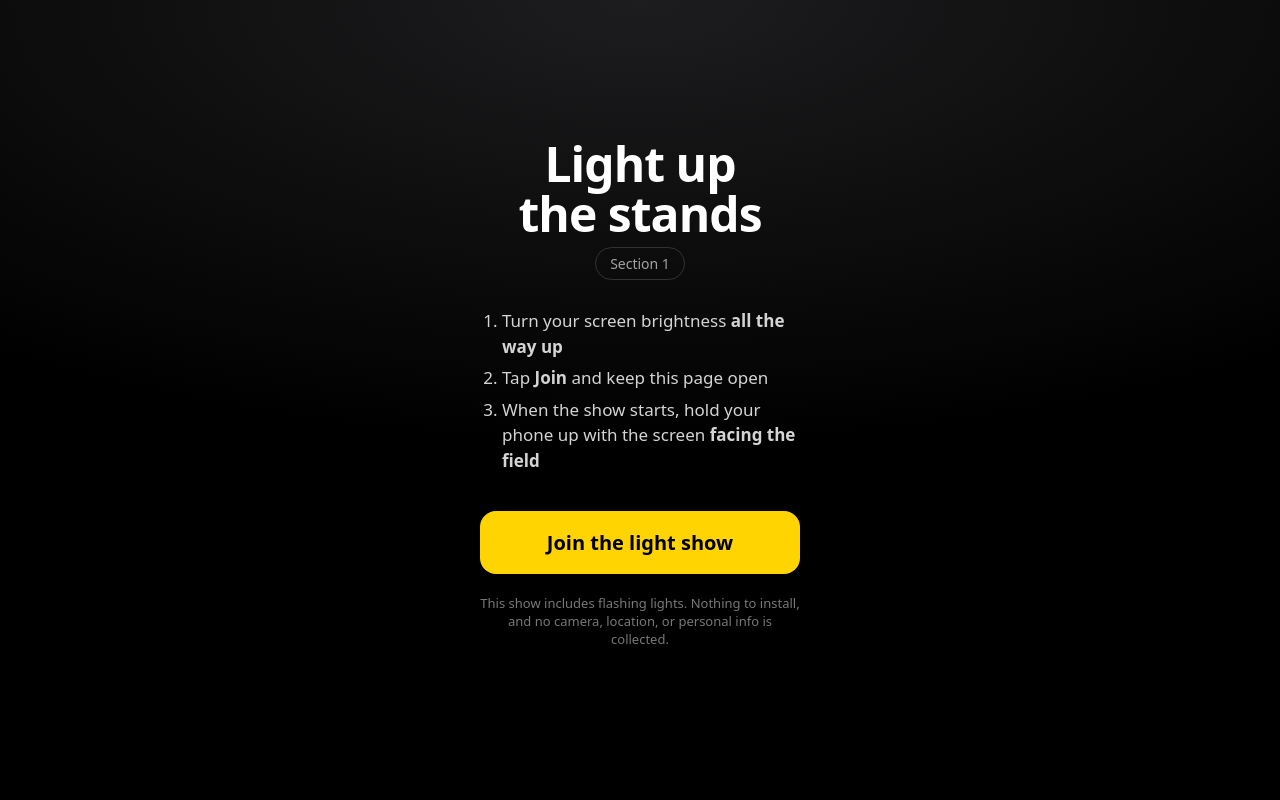
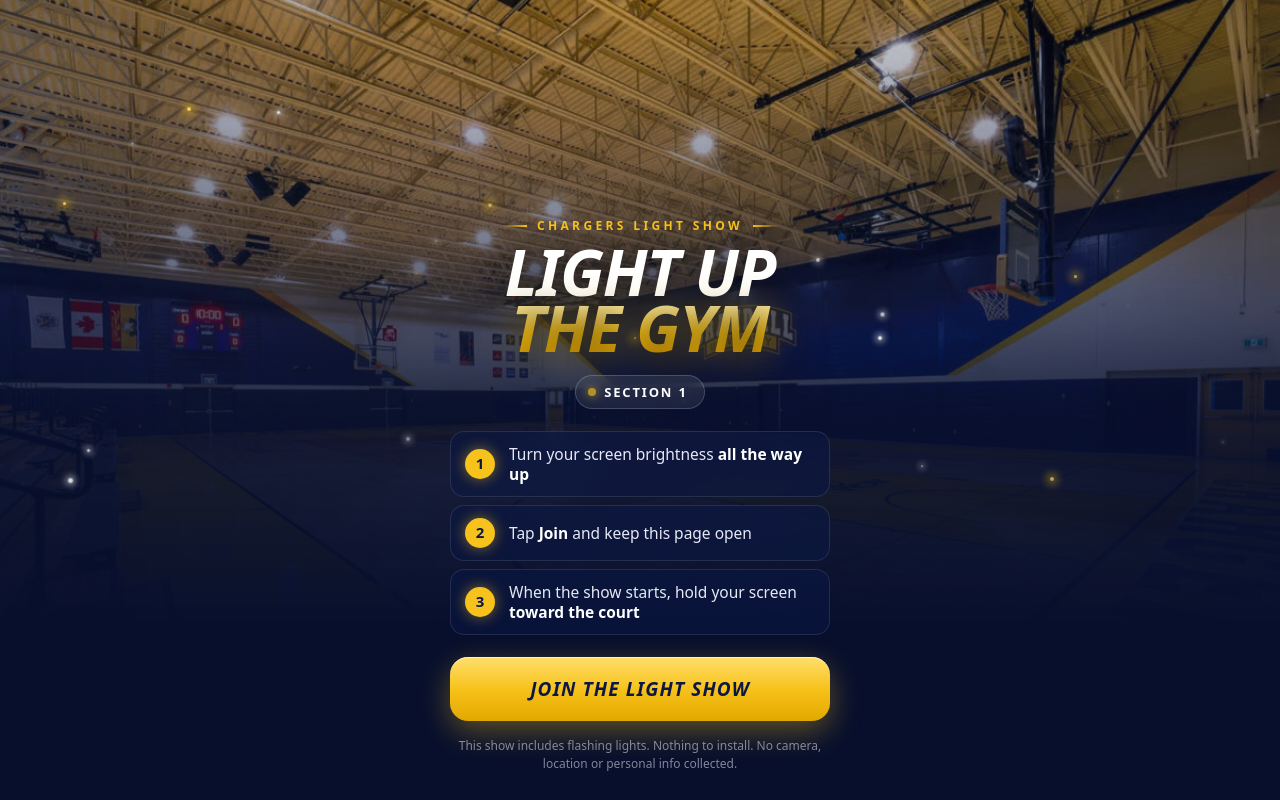
Before and after one commit to ethanjonesmedia/crowd-lights, a website: page public/index.html in a window 1280 px wide. Drawn offline with Linux system fonts and the light colour scheme.

Commit message:
Add files via upload

```diff
--- a/public/index.html
+++ b/public/index.html
@@ -3,7 +3,7 @@
 <head>
 <meta charset="utf-8">
 <meta name="viewport" content="width=device-width, initial-scale=1, viewport-fit=cover, user-scalable=no">
-<meta name="theme-color" content="#000000">
+<meta name="theme-color" content="#050a1f">
 <meta name="apple-mobile-web-app-capable" content="yes">
 <title>Light Show</title>
 <style>
@@ -14,14 +14,58 @@
   #light { position: fixed; inset: 0; background: #000; }
   .screen { position: fixed; inset: 0; display: flex; flex-direction: column; align-items: center; justify-content: center;
     padding: 24px max(20px, env(safe-area-inset-left)); text-align: center; }
-  #splash { background: radial-gradient(120% 80% at 50% 0%, #1d1d1f 0%, #000 70%); z-index: 3; }
-  h1 { font-size: clamp(32px, 9vw, 48px); line-height: 1.05; margin: 0 0 8px; letter-spacing: -0.02em; }
-  .badge { display: inline-block; border: 1px solid #333; border-radius: 999px; padding: 6px 14px; color: var(--muted); font-size: 14px; margin-bottom: 28px; }
-  ol { text-align: left; margin: 0 0 32px; padding: 0 0 0 22px; max-width: 320px; color: #d4d4d4; font-size: 17px; line-height: 1.5; }
-  ol li { margin-bottom: 6px; }
   button { font: inherit; cursor: pointer; }
-  #join { background: var(--accent); color: #000; border: 0; border-radius: 16px; padding: 18px 40px; font-size: 20px; font-weight: 700; width: 100%; max-width: 320px; }
-  .fine { margin-top: 20px; font-size: 13px; color: #777; max-width: 320px; }
+
+  /* ---------- Sign-in screen ---------- */
+  #splash { z-index: 3; justify-content: flex-end; overflow-y: auto; background: #050a1f;
+    padding-bottom: calc(28px + env(safe-area-inset-bottom)); --gold: #f7c21b; --gold-2: #ffdf6b; --navy: #0b1846; }
+  #splash .bg { position: fixed; inset: 0; background: url('/gym.jpg') center 30% / cover no-repeat;
+    animation: drift 24s ease-in-out infinite alternate; transform-origin: 60% 30%; }
+  @keyframes drift { from { transform: scale(1.05); } to { transform: scale(1.22) translate(-2%, 1%); } }
+  #splash .shade { position: fixed; inset: 0;
+    background:
+      radial-gradient(120% 60% at 50% 0%, rgba(11,24,70,0) 0%, rgba(11,24,70,.35) 60%),
+      linear-gradient(180deg, rgba(5,10,31,.15) 0%, rgba(5,10,31,.35) 30%, rgba(5,10,31,.88) 55%, #050a1f 78%); }
+  #sparks { position: fixed; inset: 0; pointer-events: none; overflow: hidden; }
+  #sparks i { position: absolute; width: 4px; height: 4px; border-radius: 50%; background: #fff;
+    box-shadow: 0 0 8px 2px rgba(255,255,255,.8); opacity: 0; animation: twinkle var(--d) ease-in-out var(--delay) infinite; }
+  #sparks i.g { background: var(--gold-2); box-shadow: 0 0 10px 3px rgba(247,194,27,.85); }
+  @keyframes twinkle { 0%, 100% { opacity: 0; transform: scale(.4); } 50% { opacity: var(--o); transform: scale(1); } }
+  .content { position: relative; width: 100%; max-width: 380px; display: flex; flex-direction: column; align-items: center; }
+  .eyebrow { display: flex; align-items: center; gap: 10px; color: var(--gold); font-size: 12px; font-weight: 800;
+    letter-spacing: .28em; text-transform: uppercase; margin-bottom: 10px; }
+  .eyebrow::before, .eyebrow::after { content: ''; width: 26px; height: 2px; background: linear-gradient(90deg, transparent, var(--gold)); }
+  .eyebrow::after { transform: scaleX(-1); }
+  h1 { margin: 0; font-size: clamp(44px, 14.5vw, 64px); line-height: .88; font-weight: 900; font-style: italic;
+    text-transform: uppercase; letter-spacing: -.02em; text-shadow: 0 4px 30px rgba(0,0,0,.6); }
+  h1 span { display: block; background: linear-gradient(180deg, #fff3b8 0%, var(--gold) 55%, #d99a00 100%);
+    -webkit-background-clip: text; background-clip: text; color: transparent;
+    filter: drop-shadow(0 0 18px rgba(247,194,27,.45)); }
+  .badge { display: inline-flex; align-items: center; gap: 8px; margin: 18px 0 22px; padding: 7px 16px 7px 12px; border-radius: 999px;
+    background: rgba(255,255,255,.08); border: 1px solid rgba(255,255,255,.18); backdrop-filter: blur(10px); -webkit-backdrop-filter: blur(10px);
+    font-size: 13px; font-weight: 700; letter-spacing: .14em; text-transform: uppercase; }
+  .badge::before { content: ''; width: 8px; height: 8px; border-radius: 50%; background: var(--gold); box-shadow: 0 0 10px var(--gold); animation: blink 1.6s infinite; }
+  .steps { list-style: none; margin: 0 0 22px; padding: 0; width: 100%; display: grid; gap: 8px; }
+  .steps li { display: flex; align-items: center; gap: 14px; text-align: left; padding: 12px 14px; border-radius: 14px;
+    background: rgba(11,24,70,.55); border: 1px solid rgba(255,255,255,.1); backdrop-filter: blur(12px); -webkit-backdrop-filter: blur(12px);
+    font-size: 15.5px; line-height: 1.3; color: #e6e9f5; }
+  .steps li b { color: #fff; }
+  .steps .n { flex: none; width: 30px; height: 30px; border-radius: 50%; display: grid; place-items: center;
+    background: var(--gold); color: var(--navy); font-weight: 900; font-size: 15px; box-shadow: 0 0 14px rgba(247,194,27,.5); }
+  #join { position: relative; overflow: hidden; width: 100%; border: 0; border-radius: 18px; padding: 19px 24px;
+    font-size: 19px; font-weight: 900; font-style: italic; letter-spacing: .06em; text-transform: uppercase; color: var(--navy);
+    background: linear-gradient(180deg, var(--gold-2), var(--gold) 50%, #e2a800);
+    box-shadow: 0 10px 30px rgba(247,194,27,.35), inset 0 1px 0 rgba(255,255,255,.6);
+    animation: glow 2.4s ease-in-out infinite; }
+  #join::after { content: ''; position: absolute; top: 0; bottom: 0; width: 40%; left: -60%;
+    background: linear-gradient(100deg, transparent, rgba(255,255,255,.65), transparent); transform: skewX(-20deg);
+    animation: shine 3.2s ease-in-out infinite; }
+  #join:active { transform: scale(.98); }
+  @keyframes glow { 50% { box-shadow: 0 10px 44px rgba(247,194,27,.6), inset 0 1px 0 rgba(255,255,255,.6); } }
+  @keyframes shine { 0%, 55% { left: -60%; } 100% { left: 130%; } }
+  .fine { margin: 16px 0 0; font-size: 12px; color: rgba(230,233,245,.55); line-height: 1.45; }
+  @media (prefers-reduced-motion: reduce) { #splash .bg, #join, #join::after, #sparks i { animation: none; } }
+  @media (max-height: 640px) { .steps li { padding: 9px 12px; font-size: 14.5px; } .badge { margin: 12px 0 14px; } }
   #waiting { z-index: 1; pointer-events: none; transition: opacity .4s; }
   #waiting p { color: #8a8a8a; font-size: 18px; margin: 0; }
   #waiting .dot { width: 10px; height: 10px; border-radius: 50%; background: var(--accent); margin: 0 auto 16px; animation: blink 1.6s infinite; }
@@ -47,15 +91,21 @@
 </div>
 
 <div id="splash" class="screen">
-  <h1>Light up<br>the stands</h1>
-  <div class="badge" id="secBadge">Section 1</div>
-  <ol>
-    <li>Turn your screen brightness <b>all the way up</b></li>
-    <li>Tap <b>Join</b> and keep this page open</li>
-    <li>When the show starts, hold your phone up with the screen <b>facing the field</b></li>
-  </ol>
-  <button id="join">Join the light show</button>
-  <p class="fine">This show includes flashing lights. Nothing to install, and no camera, location, or personal info is collected.</p>
+  <div class="bg"></div>
+  <div class="shade"></div>
+  <div id="sparks"></div>
+  <div class="content">
+    <div class="eyebrow">Chargers Light Show</div>
+    <h1>Light up<span>the gym</span></h1>
+    <div class="badge" id="secBadge">Section 1</div>
+    <ol class="steps">
+      <li><span class="n">1</span><span>Turn your screen brightness <b>all the way up</b></span></li>
+      <li><span class="n">2</span><span>Tap <b>Join</b> and keep this page open</span></li>
+      <li><span class="n">3</span><span>When the show starts, hold your screen <b>toward the court</b></span></li>
+    </ol>
+    <button id="join">Join the light show</button>
+    <p class="fine">This show includes flashing lights. Nothing to install. No camera, location or personal info collected.</p>
+  </div>
 </div>
 
 <div id="panel">
@@ -71,6 +121,21 @@
   const section = Math.min(50, Math.max(1, parseInt(qs.get('s'), 10) || 1));
   const seed = (Math.random() * 2147483647) | 0;
   document.getElementById('secBadge').textContent = 'Section ' + section;
+
+  // Twinkling "phone lights" over the photo
+  const sparks = document.getElementById('sparks');
+  for (let i = 0; i < 34; i++) {
+    const s = document.createElement('i');
+    if (Math.random() < 0.35) s.className = 'g';
+    s.style.left = (Math.random() * 100) + '%';
+    s.style.top = (8 + Math.random() * 52) + '%';
+    const size = 2 + Math.random() * 3;
+    s.style.width = s.style.height = size + 'px';
+    s.style.setProperty('--d', (2 + Math.random() * 3).toFixed(2) + 's');
+    s.style.setProperty('--delay', (-Math.random() * 5).toFixed(2) + 's');
+    s.style.setProperty('--o', (0.5 + Math.random() * 0.5).toFixed(2));
+    sparks.appendChild(s);
+  }
 
   const $ = id => document.getElementById(id);
   const light = $('light'), waiting = $('waiting'), panel = $('panel');
```
Also changed, not shown: public/gym.jpg (added).
